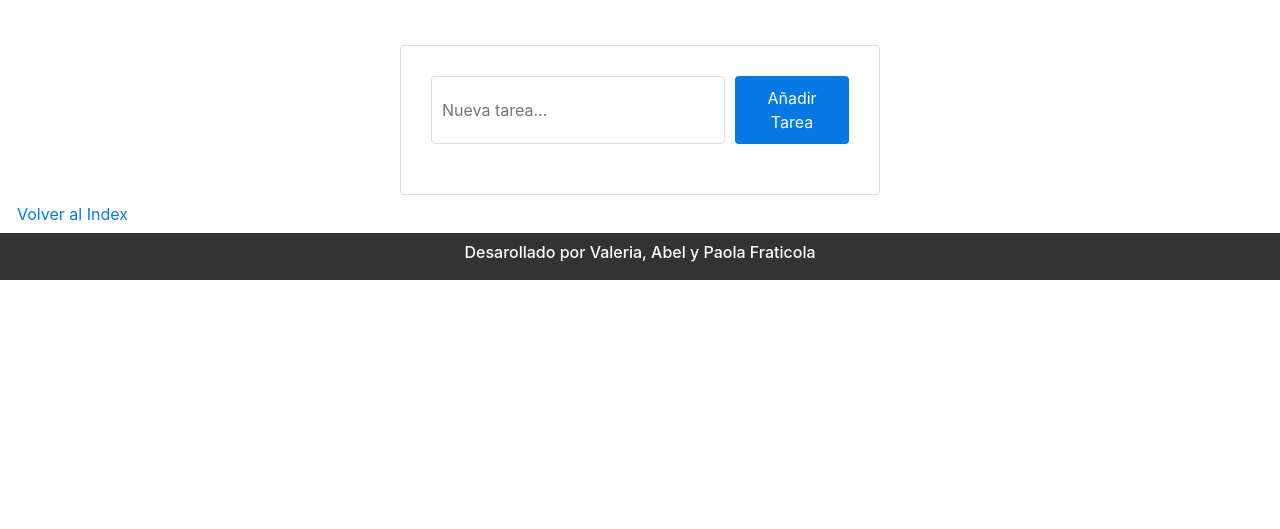
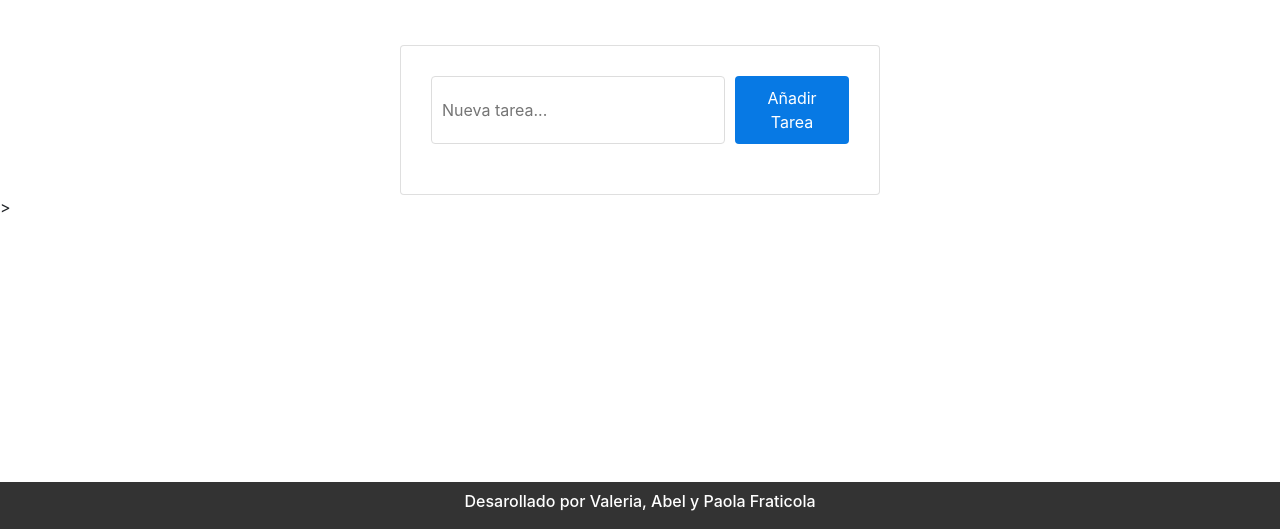
Before and after one commit to AbelNPenhaloza/proyecto-final-js, a plain HTML site: page actividades.html in a window 1280 px wide. Shown: the part 271-800 px from the top of the page. Drawn offline with nearby package versions, Linux system fonts and the light colour scheme.

Commit message:
vamos a ver si funciona

```diff
--- a/actividades.html
+++ b/actividades.html
@@ -8,11 +8,8 @@
       href="https://cdn.jsdelivr.net/npm/bootstrap@5.3.3/dist/css/bootstrap.min.css"
       rel="stylesheet"
       integrity="sha384-QWTKZyjpPEjISv5WaRU9OFeRpok6YctnYmDr5pNlyT2bRjXh0JMhjY6hW+ALEwIH"
-      crossorigin="anonymous"/>
-    <script
-      src="https://cdn.jsdelivr.net/npm/bootstrap@5.3.3/dist/js/bootstrap.bundle.min.js"
-      integrity="sha384-YvpcrYf0tY3lHB60NNkmXc5s9fDVZLESaAA55NDzOxhy9GkcIdslK1eN7N6jIeHz"
-      crossorigin="anonymous"></script>
+      crossorigin="anonymous" />
+
     <title>Lista de Tareas</title>
   </head>
   <body>
@@ -23,8 +20,6 @@
       AOS.init();
     </script>
     <main><h1>Planifica tus Tareas</h1>
-
-
       <div class="card mt-5 mx-auto " style="width: 30rem">
         <div class="card-body">
           <section class="task-form">
@@ -37,15 +32,11 @@
           </section>
         </div>
       </div>
-      <a href="index.html"
-        ><button class="btn btn-link rounded-pill px-3 " type="button">
-          Volver al Index
-        </button></a
+
       >
-    </main>
- <footer></footer>
+    </main> <footer>
 
-
+    </footer>
     <script src="./js/script.js"></script>
   </body>
 </html>
--- a/css/styles.css
+++ b/css/styles.css
@@ -74,7 +74,6 @@ footer {
 .task-list ul {
     list-style: none;
     padding: 0;
-
 }
 
 .task-list li {
@@ -86,7 +85,6 @@ footer {
     display: flex;
     justify-content: space-between;
     width: 410px;
-
 }
 
 .task-list button {
@@ -103,6 +101,7 @@ footer {
     /* Cursor de puntero */
     margin-left: 10px;
     /* Espaciado izquierdo */
+}
 
 a {
     color: #0779e4;
--- a/js/script.js
+++ b/js/script.js
@@ -1,4 +1,4 @@
-//------------Header y Footer desde el js---------------
+//------------Header y Footer desde el js
 
 document.querySelector('header').innerHTML = `
 <div data-aos="flip-left"
```
